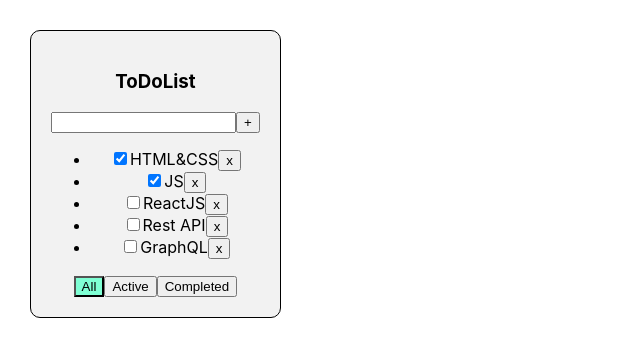
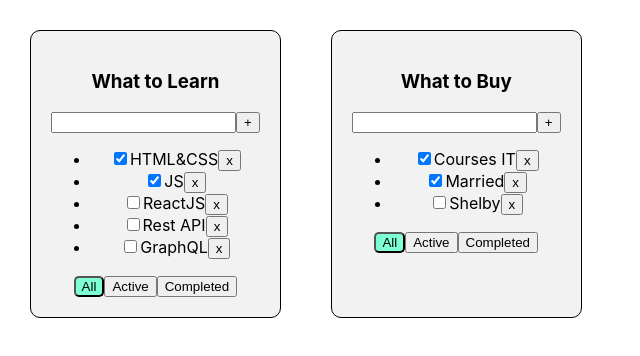
Before and after one commit to khadjaa/1-todolist, a React (Create React App) app: page / in a window 1280 px wide. Shown: the top 356 px of the page, without its empty margins (0-640 px from the left). Built offline with nearby package versions, Linux system fonts and the light colour scheme.

Commit message:
created associate array

```diff
--- a/src/App.css
+++ b/src/App.css
@@ -17,6 +17,7 @@
 
 .active-filter {
   background-color: aquamarine;
+  border-radius: 5px;
 }
 
 .is-done {
--- a/src/App.tsx
+++ b/src/App.tsx
@@ -3,60 +3,79 @@ import './App.css';
 import {Todolist} from "./Todolist";
 import {v1} from "uuid";
 
+export type FilterValuesType = 'all' | 'active' | 'completed'
 
-const title = 'ToDoList'
-export type FilterValuesType = 'all' | 'active' | 'completed'
+const todoListId_1 = v1()
+const todoListId_2 = v1()
 
 function App() {
 
-    let [tasks1, setTasks] = useState([
+    const [todoLists, setTodoList] = useState([
+        {id: todoListId_1, title: 'What to Learn', filter: 'all'},
+        {id: todoListId_2, title: 'What to Buy', filter: 'all'},
+    ])
+
+    const [tasks, setTasks] = useState({
+        [todoListId_1]: [
             {id: v1(), title: "HTML&CSS", isDone: true},
             {id: v1(), title: "JS", isDone: true},
             {id: v1(), title: "ReactJS", isDone: false},
             {id: v1(), title: "Rest API", isDone: false},
             {id: v1(), title: "GraphQL", isDone: false},
-    ])
+        ],
+        [todoListId_2]: [
+            {id: v1(), title: "Courses IT", isDone: true},
+            {id: v1(), title: "Married", isDone: true},
+            {id: v1(), title: "Shelby", isDone: false},
+        ]
+    })
 
-    const addTask = (newTitle: string) => {
+    const addTask = (todoListId: string, newTitle: string) => {
         const newTask = {id: v1(), title: newTitle, isDone: true}
-        setTasks([newTask, ...tasks1])
+        setTasks({...tasks, [todoListId]: [newTask, ...tasks[todoListId]]})
     }
 
-    function removeTask(id: string) {
-        let filteredTasks = tasks1.filter(task => task.id !== id)
-        setTasks(filteredTasks)
+    function removeTask(todoListId: string, id: string) {
+        setTasks({...tasks, [todoListId]: [...tasks[todoListId].filter(el => el.id !== id)]})
     }
 
-    const changeChecked = (id: string, newIsDone: boolean) => {
+    const changeChecked = (todoListId: string, id: string, newIsDone: boolean) => {
+        setTasks({...tasks, [todoListId]:[...tasks[todoListId]
+                .map(el => el.id === id ? {...el, isDone: newIsDone} : el)]})
         //onClickCheckedHandler  !newIsDone
         //changeCheckBoxHandler1  newIsDone
-        setTasks(tasks1.map(el => el.id === id ? {...el, isDone: newIsDone} : el))
+        // setTasks(tasks1.map(el => el.id === id ? {...el, isDone: newIsDone} : el))
     }
 
-    let [filter, setFilter] = useState<FilterValuesType>("all")
-
-    let tasksForTodolist = tasks1
-
-    if (filter === 'active') {
-        tasksForTodolist = tasks1.filter(tasks1 => !tasks1.isDone)
-    }
-    if (filter === 'completed') {
-        tasksForTodolist = tasks1.filter(tasks1 => tasks1.isDone)
-    }
-
-    function changeFilter(value: FilterValuesType) {
-        setFilter(value)
+    function changeFilter(todoListId: string, value: FilterValuesType) {
+        setTodoList([...todoLists.map(el => el.id === todoListId ? {...el, filter: value} : el)])
     }
 
     return (
         <div className="App">
-            <Todolist title={title}
+            {todoLists.map(el => {
+
+                let tasksForTodolist = tasks[el.id]
+
+                if (el.filter === 'active') {
+                    tasksForTodolist = tasks[el.id].filter(tasks => !tasks.isDone)
+                }
+                if (el.filter === 'completed') {
+                    tasksForTodolist = tasks[el.id].filter(tasks => tasks.isDone)
+                }
+                return (
+                    <Todolist
+                        key={el.id}
+                        todoListId={el.id}
+                        title={el.title}
                         tasks={tasksForTodolist}
                         removeTask={removeTask}
                         changeFilter={changeFilter}
                         addTask={addTask}
                         changeChecked={changeChecked}
                     />
+                )
+            })}
         </div>
     );
 }
--- a/src/Todolist.tsx
+++ b/src/Todolist.tsx
@@ -3,12 +3,13 @@ import './App.css'
 import {ChangeEvent, KeyboardEvent, useState} from "react";
 
 type PropsType = {
+    todoListId: string
     title?: string
     tasks: Array<TaskType>
-    removeTask: (taskID: string) => void
-    changeFilter: (value: FilterValuesType) => void
-    addTask: (newTitle: string) => void
-    changeChecked: (id: string, newIsDone: boolean) => void
+    removeTask: (todoListId: string, taskID: string) => void
+    changeFilter: (todoListId: string, value: FilterValuesType) => void
+    addTask: (todoListId: string, newTitle: string) => void
+    changeChecked: (todoListId: string, id: string, newIsDone: boolean) => void
 }
 
 type TaskType = {
@@ -21,10 +22,9 @@ export const Todolist = (props: PropsType) => {
 
     const [title, setTitle] = useState('')
     const [filterValue, setFilterValue] = useState('all')
-    // const [checked, setChecked] = useState(true)
 
     const onClickCheckedHandler = (el: string, isDone: boolean) => {
-        props.changeChecked(el, isDone)
+        props.changeChecked(props.todoListId, el, isDone)
     }
 
     const onChangeTitleHandler = (e: ChangeEvent<HTMLInputElement>) => {
@@ -32,28 +32,28 @@ export const Todolist = (props: PropsType) => {
     }
 
     const onClickAddTaskHandler = () => {
-        props.addTask(title)
+        props.addTask(props.todoListId, title)
         setTitle('')
     }
 
     const onKeyDownAddTaskHandler = (e: KeyboardEvent<HTMLInputElement>) => {
         if (e.key === 'Enter') {
-            props.addTask(title)
+            props.addTask(props.todoListId, title)
             setTitle('')
         }
     }
 
     const onClickRemoveTaskHandler = (el: string) => {
-        props.removeTask(el)
+        props.removeTask(props.todoListId, el)
     }
 
     const tsarOnClickChangeFilterHandler = (filterType: FilterValuesType) => {
-        props.changeFilter(filterType)
+        props.changeFilter(props.todoListId, filterType)
         setFilterValue(filterType)
     }
 
     const changeCheckBoxHandler1 = (tID: string, eventValue: boolean) => {
-        props.changeChecked(tID, eventValue)
+        props.changeChecked(props.todoListId, tID, eventValue)
     }
 
     const mappedTodolist = props.tasks.map((el) => {
@@ -81,11 +81,14 @@ export const Todolist = (props: PropsType) => {
             </ul>
             <div>
                 <button className={filterValue === 'all' ? 'active-filter' : ''}
-                        onClick={() => tsarOnClickChangeFilterHandler('all')}>All</button>
+                        onClick={() => tsarOnClickChangeFilterHandler('all')}>All
+                </button>
                 <button className={filterValue === 'active' ? 'active-filter' : ''}
-                        onClick={() => tsarOnClickChangeFilterHandler('active')}>Active</button>
+                        onClick={() => tsarOnClickChangeFilterHandler('active')}>Active
+                </button>
                 <button className={filterValue === 'completed' ? 'active-filter' : ''}
-                        onClick={() => tsarOnClickChangeFilterHandler('completed')}>Completed</button>
+                        onClick={() => tsarOnClickChangeFilterHandler('completed')}>Completed
+                </button>
             </div>
         </div>
     )
```
Lines whose indentation alone changed are shown as unchanged.
